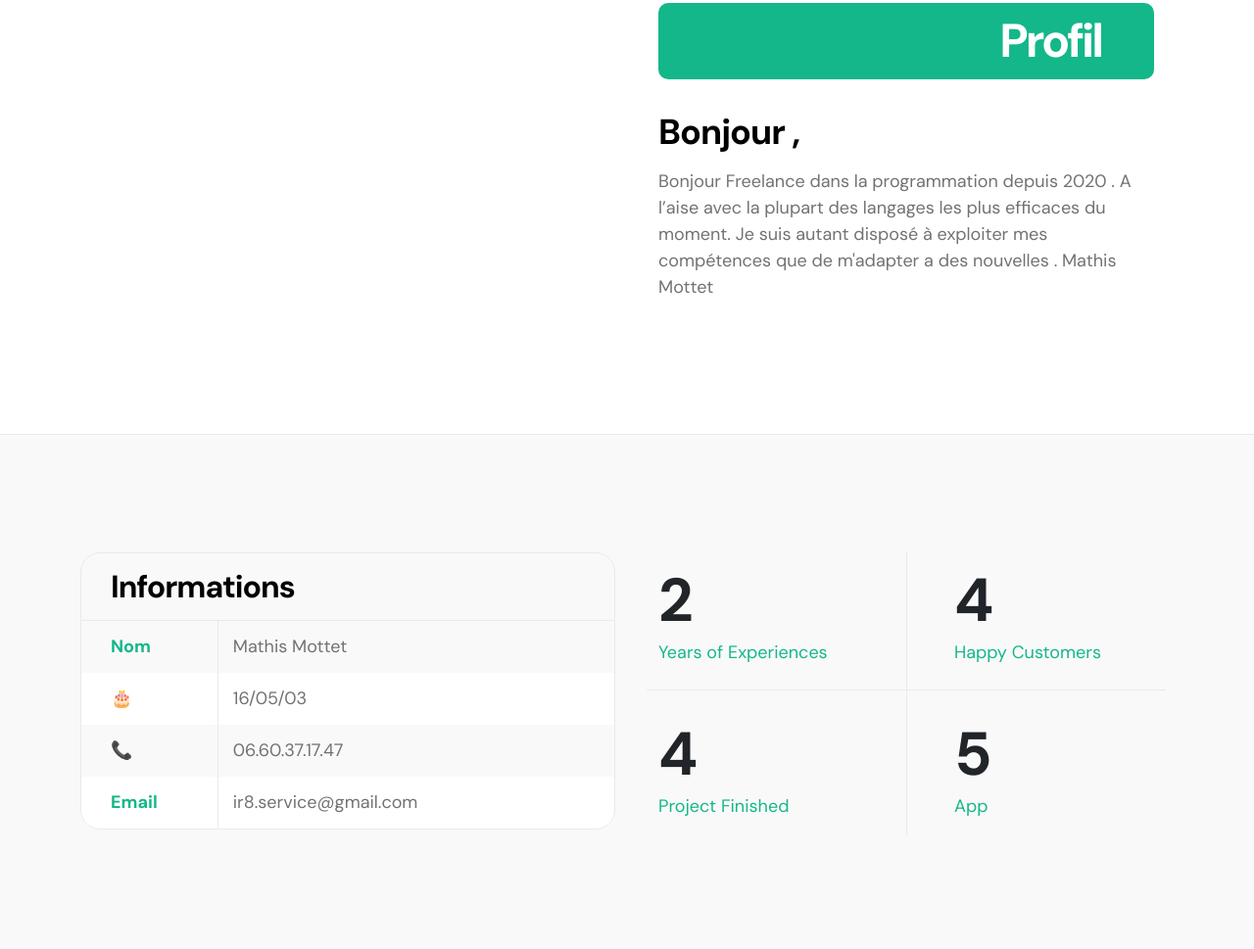
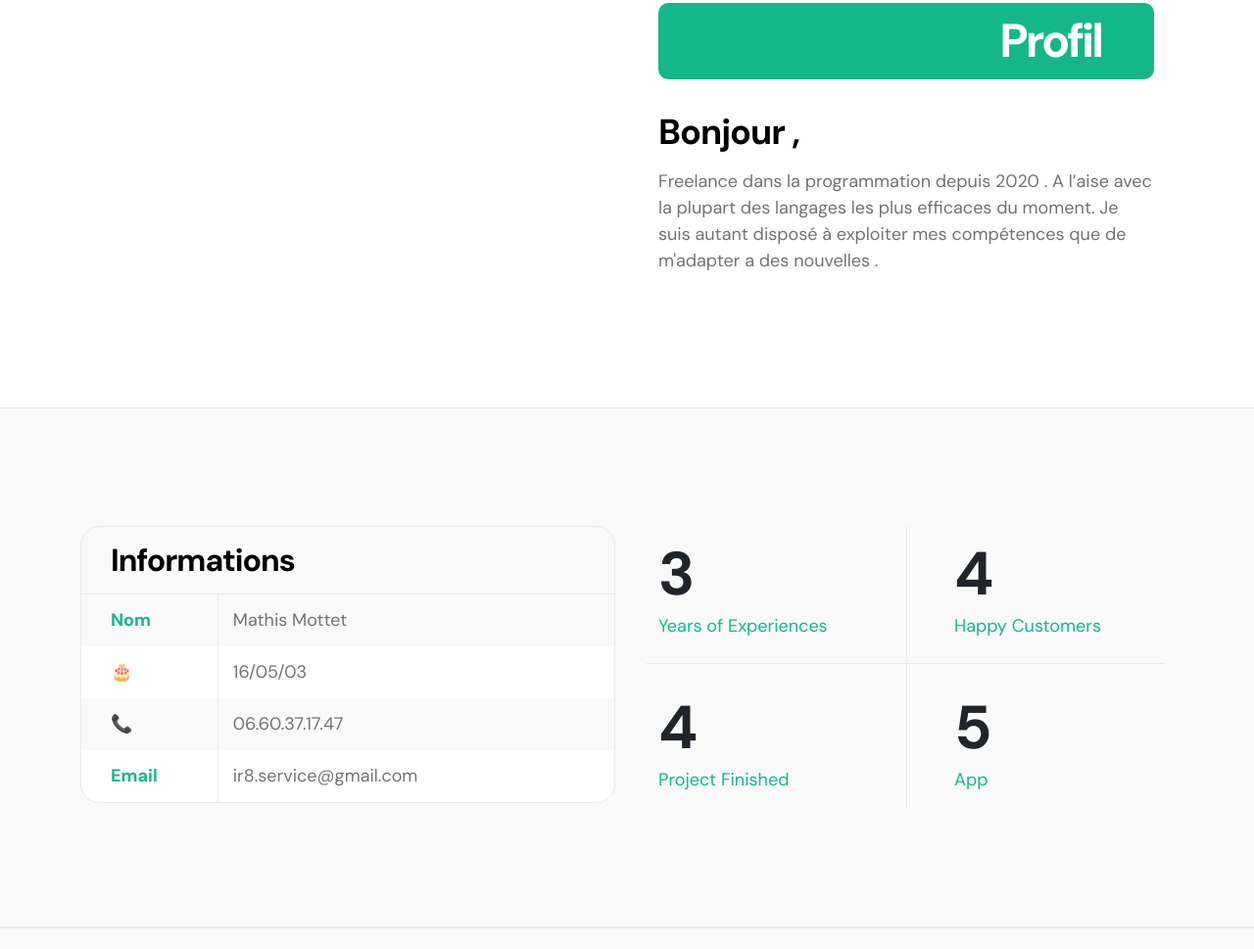
Before and after one commit to MathisDev/my_web_site, a plain HTML site: page index.html in a window 1280 px wide. Shown: the part 777-1746 px from the top of the page at 98% size. Drawn offline with nearby package versions, Linux system fonts and the light colour scheme.

```diff
--- a/index.html
+++ b/index.html
@@ -140,10 +140,8 @@
 
                                 <h3 class="pt-2 mb-3">Bonjour ,</h3>
 <!-- Texte de prentation -->
-                                <p>Bonjour
-                                    Freelance dans la programmation depuis 2020 . A l’aise avec la plupart des langages les plus efficaces du moment. Je suis autant disposé à exploiter mes compétences que de m'adapter a des nouvelles .
-
-                                    Mathis Mottet</p>
+                                <p> Freelance dans la programmation depuis 2020 . A l’aise avec la plupart des langages les plus efficaces du moment. Je suis autant disposé à exploiter mes compétences que de m'adapter a des nouvelles .
+                                </p>
                             </div>
                         </div>
 
@@ -189,7 +187,7 @@
                             <div class="about-thumb">
                                 <div class="row">
                                     <div class="col-lg-6 col-6 featured-border-bottom py-2">
-                                        <strong class="featured-numbers">2</strong>
+                                        <strong class="featured-numbers">3</strong>
 
                                         <p class="featured-text">Years of Experiences</p>
                                     </div>
```
